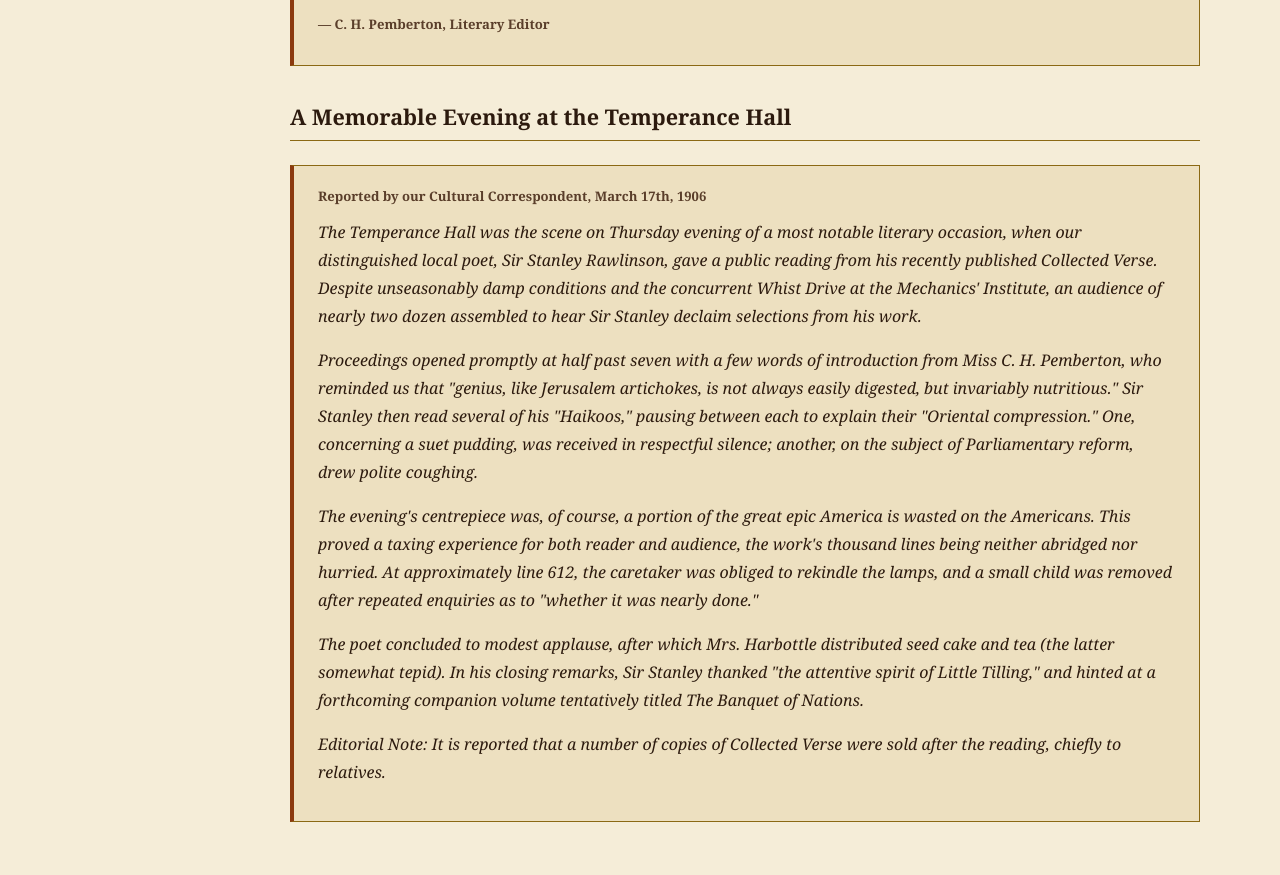
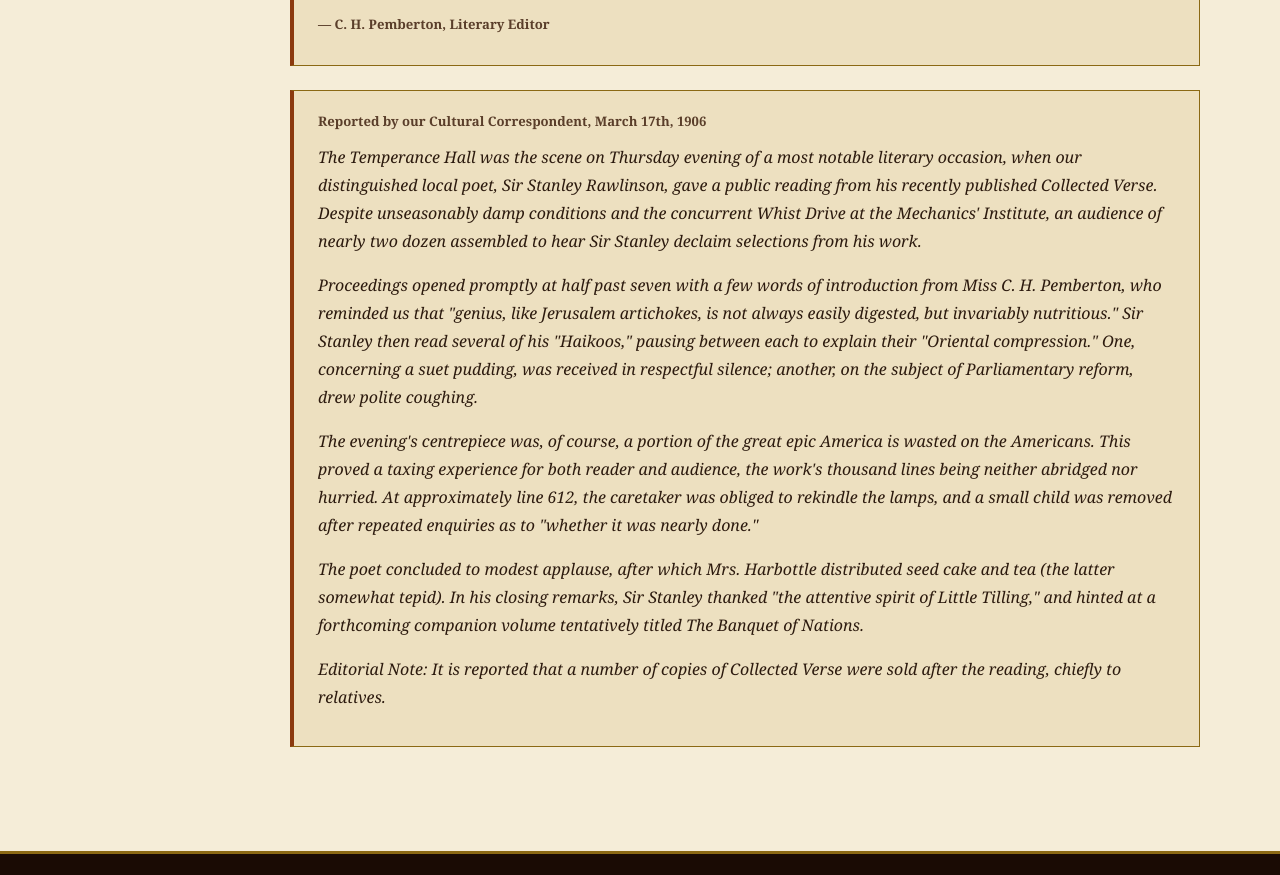
Before and after one commit to petefield/petefield.github.io, a plain HTML site: page preview/poetry.html in a window 1280 px wide. Shown: the part 4320-5195 px from the top of the page. Drawn offline with Linux system fonts and the light colour scheme.

Commit message:
Remove subheader from poetry

```diff
--- a/preview/poetry.html
+++ b/preview/poetry.html
@@ -212,9 +212,6 @@
         <p class="letter-source">— C. H. Pemberton, Literary Editor</p>
       </div>
 
-      <h2>A Memorable Evening at the Temperance Hall</h2>
-
-
       <div class="letter">
         <p class="letter-source">Reported by our Cultural Correspondent, March 17th, 1906</p>
         <p>The Temperance Hall was the scene on Thursday evening of a most notable literary occasion, when our
```
